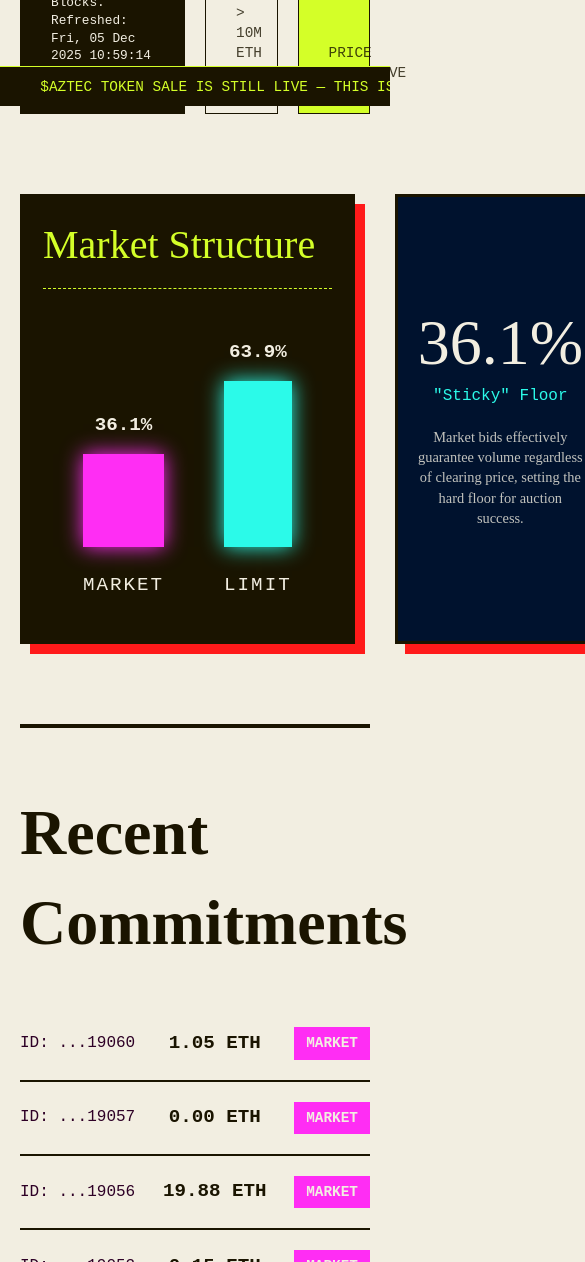
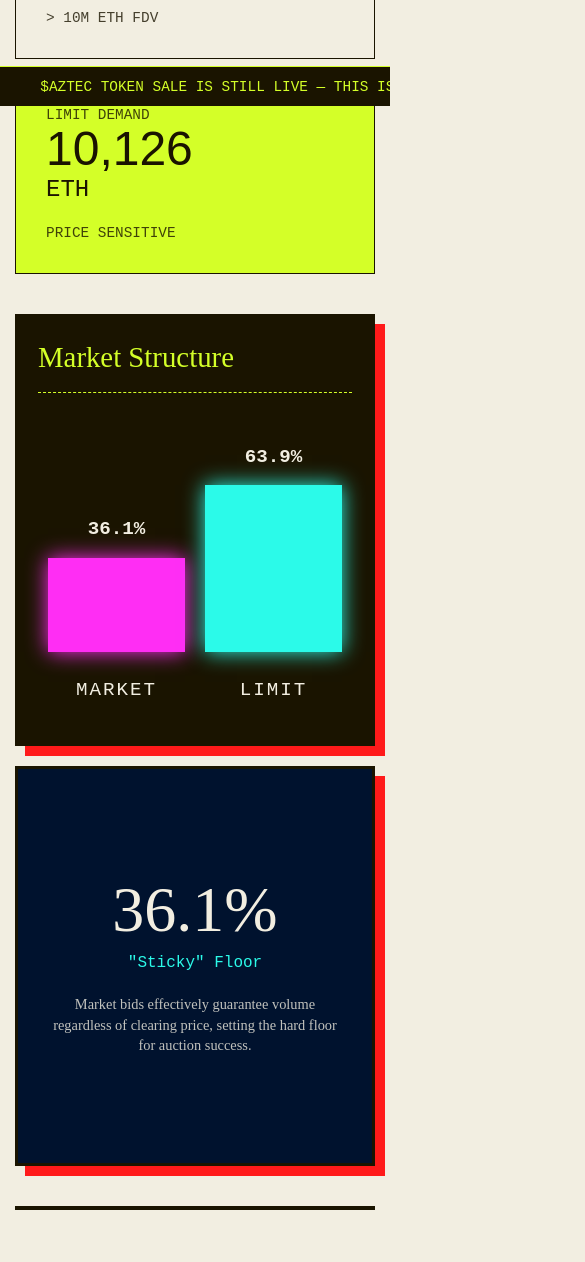
Before and after one commit to b1rdmania/aztec-auction-analysis, a website: page dashboard/index.html in a window 390 px wide. Shown: the part 738-2000 px from the top of the page, 585 px wide, since content can reach past the window. Drawn offline with Linux system fonts and the light colour scheme.

Commit message:
fix(ui): add mobile responsive styles

```diff
--- a/dashboard/style.css
+++ b/dashboard/style.css
@@ -381,3 +381,102 @@
     display: block !important;
     /* Force override */
 }
+
+/* Mobile Responsiveness */
+@media (max-width: 768px) {
+
+    /* Layout */
+    .container {
+        padding: 20px 15px;
+    }
+
+    /* Header */
+    header {
+        flex-direction: column;
+        align-items: flex-start;
+        gap: 20px;
+        margin-bottom: 40px;
+    }
+
+    h1 {
+        font-size: 3rem;
+        /* Scale down from 5rem */
+    }
+
+    .subtitle {
+        font-size: 1rem;
+    }
+
+    /* Stats Grid */
+    .stats-grid {
+        grid-template-columns: 1fr;
+        /* Stack vertically */
+        gap: 15px;
+        margin-bottom: 40px;
+    }
+
+    .stat-card.primary,
+    .stat-card.secondary,
+    .stat-card.tertiary {
+        grid-column: span 1;
+        /* Take full width */
+        min-height: 200px;
+    }
+
+    .stat-value {
+        font-size: 3rem;
+    }
+
+    /* Viz Section */
+    .viz-section {
+        grid-template-columns: 1fr;
+        /* Stack vertically */
+        gap: 20px;
+        margin-bottom: 40px;
+    }
+
+    .viz-container {
+        height: auto;
+        /* Let content dictate height */
+        min-height: 400px;
+    }
+
+    .viz-title {
+        font-size: 1.8rem;
+    }
+
+    /* Bar Chart */
+    .bar-chart {
+        gap: 20px;
+        /* Reduce gap */
+        padding: 20px 10px;
+    }
+
+    /* Feed */
+    .feed-title {
+        font-size: 2.5rem;
+    }
+
+    .feed-item {
+        flex-direction: column;
+        align-items: flex-start;
+        gap: 10px;
+    }
+
+    .feed-amount {
+        font-size: 1.5rem;
+        /* Larger for readability on tap */
+    }
+
+    .feed-type {
+        align-self: flex-start;
+    }
+
+    /* Modal */
+    #methodology-modal {
+        width: 95%;
+        padding: 20px;
+        max-height: 80vh;
+        overflow-y: auto;
+    }
+}
```
